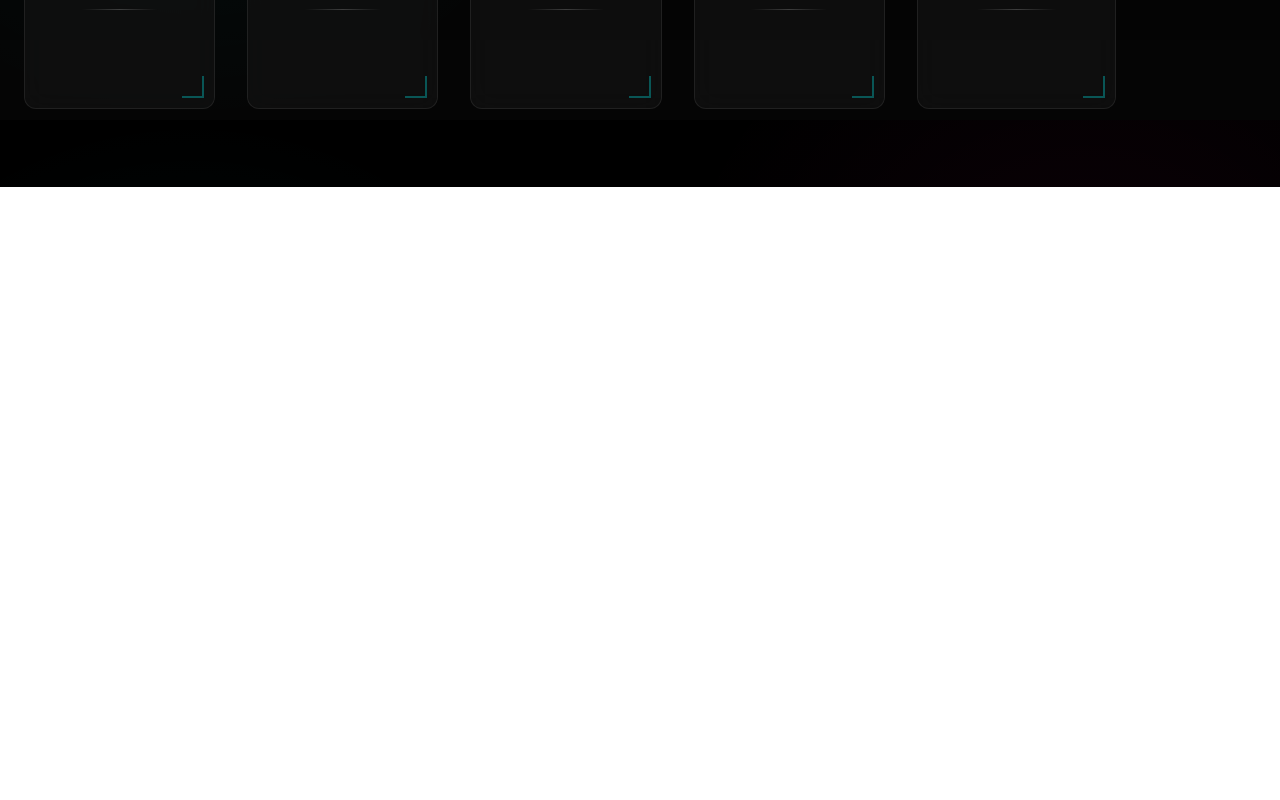
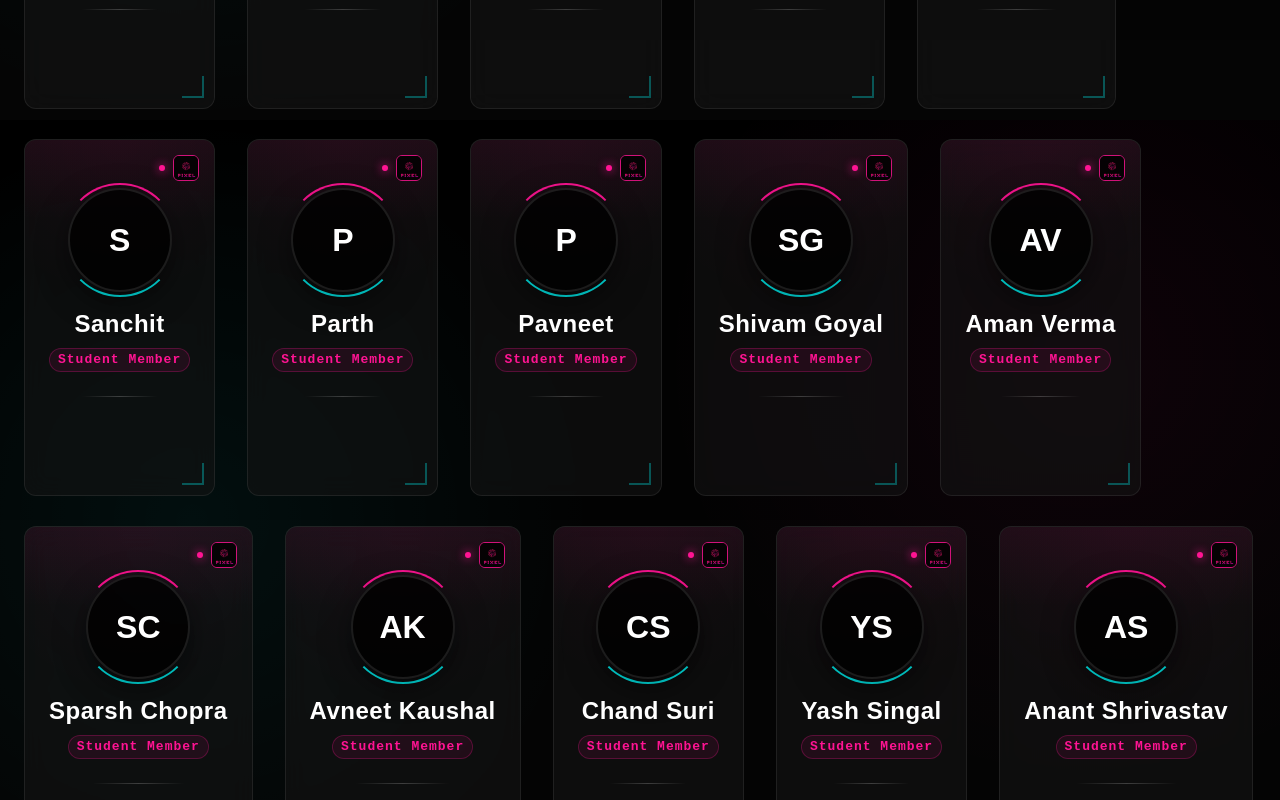
Before and after one commit to codingnoobno1/QUIZ_RAIDERX, a Next.js app: page /our-team in a window 1280 px wide. Shown: the part 1480-2280 px from the top of the page. Before the commit the page ends 1667 px from the top, so only its background shows below. Built offline with nearby package versions, Linux system fonts and the light colour scheme.

Commit message:
Add 14 new team members to our-team page

```diff
--- a/src/app/our-team/page.jsx
+++ b/src/app/our-team/page.jsx
@@ -22,7 +22,21 @@ const studentMembers = [
     { name: 'Pranav Bali', role: 'Student Member' },
     { name: 'Ishan Dua', role: 'Student Member' },
     { name: 'Harks Kaur', role: 'Student Member' },
-    { name: 'Ayush Patial', role: 'Student Member' }
+    { name: 'Ayush Patial', role: 'Student Member' },
+    { name: 'Sanchit', role: 'Student Member' },
+    { name: 'Parth', role: 'Student Member' },
+    { name: 'Pavneet', role: 'Student Member' },
+    { name: 'Shivam Goyal', role: 'Student Member' },
+    { name: 'Aman Verma', role: 'Student Member' },
+    { name: 'Sparsh Chopra', role: 'Student Member' },
+    { name: 'Avneet Kaushal', role: 'Student Member' },
+    { name: 'Chand Suri', role: 'Student Member' },
+    { name: 'Yash Singal', role: 'Student Member' },
+    { name: 'Anant Shrivastav', role: 'Student Member' },
+    { name: 'Aastik', role: 'Student Member' },
+    { name: 'Harshitpal', role: 'Student Member' },
+    { name: 'Arnav Gupta', role: 'Student Member' },
+    { name: 'Rahul Brajatia', role: 'Student Member' },
 ];
 
 // Helper to get initials
```
